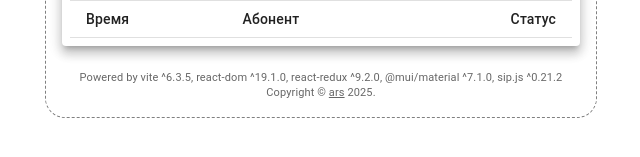
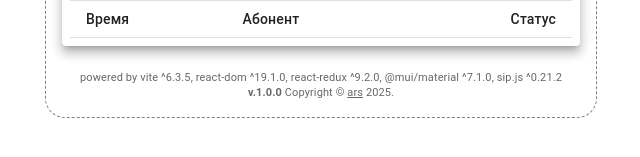
Before and after one commit to ars-anosov/sipjs-react, a React (Vite) app in the folder phone/: page / in a window 1280 px wide. Shown: the part 375-532 px from the top of the page, without its empty margins (319-959 px from the left). Built offline with nearby package versions, Linux system fonts and the light colour scheme.

Commit message:
Release v.1.0.0.

```diff
--- a/phone/package.json
+++ b/phone/package.json
@@ -1,6 +1,6 @@
 {
   "name": "material-ui-vite",
-  "version": "7.0.0",
+  "version": "1.0.0",
   "private": true,
   "scripts": {
     "dev": "vite",
--- a/phone/src/Copyright.jsx
+++ b/phone/src/Copyright.jsx
@@ -14,14 +14,15 @@ export default function Copyright() {
         color: 'text.secondary',
       }}
     >
-      Powered by
+      powered by
       vite {pkg.devDependencies['vite']},
       react-dom {pkg.dependencies['react-dom']},
       react-redux {pkg.dependencies['react-redux']},
       @mui/material {pkg.dependencies['@mui/material']},
       sip.js {pkg.dependencies['sip.js']}
       <br />
-      {'Copyright © '}
+      <strong>v.{pkg.version}</strong>
+      {' Copyright © '}
       <Link color="inherit" href="https://github.com/ars-anosov/sipjs-react">
         ars
       </Link>{' '}
```
Also changed, not shown: 3 other files (tests, documents, lock files or other folders).
